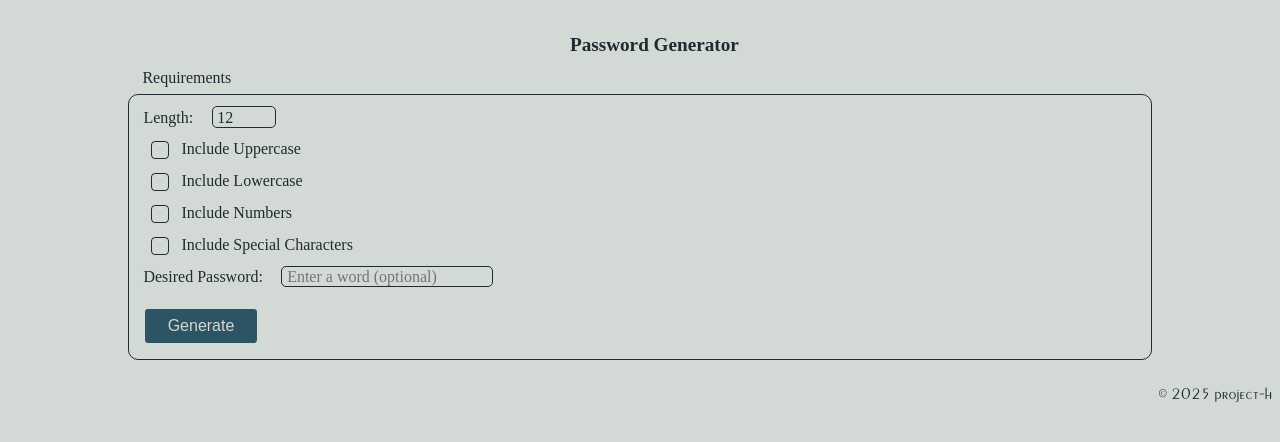
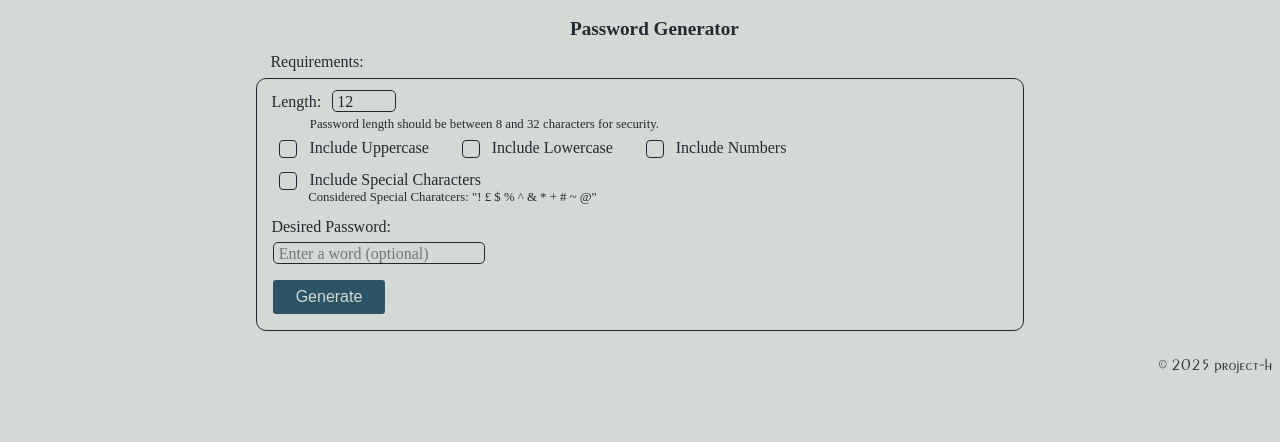
Before and after one commit to hidayatmansuri/project_h, a Django app: page /passgen/ in a window 1280 px wide. Shown: the part 52-494 px from the top of the page. Run offline with Django 5.2, Linux system fonts and the light colour scheme; some libraries are stand-ins or nearby versions; some web fonts are replaced.

Commit message:
sub heading, extra space for alignment

```diff
--- a/home/templates/home.html
+++ b/home/templates/home.html
@@ -26,17 +26,17 @@
                 </div>
             </a>
             <nav class="home-nav text-shadow">
-                <div class="ph-label">
+                <div class="home-nav-label">
                     <a id="desktop-nav" class="ph-hover" href="{% url 'cv' %}">Project</a>
                     <a href="{% url 'cv' %}"><i id="mobile-nav" class="fa-regular fa-file-code ph-hover"></i></a>
                 </div>
                 <div id="desktop-nav">|</div>
-                <div class="ph-label">
+                <div class="home-nav-label">
                     <a id="desktop-nav" class="ph-hover" href="{% url 'cv' %}">CV</a>
                     <a href="{% url 'cv' %}"><i id="mobile-nav" class="ph-hover fa-regular fa-file-lines"></i></a>
                 </div>
                 <div id="desktop-nav">|</div>
-                <div class="ph-label">
+                <div class="home-nav-label">
                     <a id="desktop-nav" class="ph-hover" href="{% url 'passgen' %}">Password</a>
                     <a href="{% url 'passgen' %}"><i id="mobile-nav" class="ph-hover fa-regular fa-file-lines"></i></a>
                 </div>
--- a/passgen/templates/passgen.html
+++ b/passgen/templates/passgen.html
@@ -5,40 +5,44 @@
 {% endblock %}
 
 {% block content %}
-    <div class="home-body">
+    <div class="cv-body">
         <div class="ph-heading">Password Generator</div>
-        <div class="ph-label">Requirements</div>
+        <div class="ph-label">Requirements:</div>
         <div class="ph-border ph-card">
             <form method="post" class="ph-form">
                 {% csrf_token %}
 
                 <label class="ph-label">Length: </label>
                 <input class="ph-field" type="number" name="length" min="6" max="32" value="12"><br>
-
+                <div class="ph-space">
+                    <div class="ph-subs">Password length should be between 8 and 32 characters for security.</div>
+                </div>
                 {% if error_message %}
                     <div class="ph-warning"><i class="fa-solid fa-circle-exclamation"></i> {{ error_message }}</div><br>
                 {% endif %}
 
                 <label class="ph-label">
                     <input class="ph-checkbox" type="checkbox" name="upper"> Include Uppercase
-                </label><br>
+                </label>
 
                 <label class="ph-label">
                     <input class="ph-checkbox" type="checkbox" name="lower"> Include Lowercase
-                </label><br>
+                </label>
 
                 <label class="ph-label">
                     <input class="ph-checkbox" type="checkbox" name="numbs"> Include Numbers
-                </label><br>
+                </label>
 
                 <label class="ph-label">
                     <input class="ph-checkbox" type="checkbox" name="symbols"> Include Special Characters
+                    <div class="ph-subs">Considered Special Charatcers: "! £ $ % ^ & * + # ~ @"</div>
                 </label><br>
 
                 <label class="ph-label">Desired Password:</label>
-                <input class="ph-field" type="text" name="desired" min="6" max="32" placeholder="Enter a word (optional)" value="{{ desired }}">
-                <br>
-
+                <div class="ph-space">
+                    <input class="ph-field" type="text" name="desired" min="6" max="32" placeholder="Enter a word (optional)" value="{{ desired }}">
+                </div>
+                {% comment %} <br> {% endcomment %}
                 <button class="ph-button" type="submit">Generate</button>
             </form>
         </div>
--- a/passgen/views.py
+++ b/passgen/views.py
@@ -21,6 +21,7 @@ def passgen(request):
 
         desire_password = request.POST.get("desired", "")
 
+        special_chars = "!£$%^&*+#~@"
         # Collect password characters based on check boxes
         characters = ""
         if includeUpper:
@@ -30,12 +31,16 @@ def passgen(request):
         if includeNumbers:
             characters += string.digits
         if includeSymbols:
-            characters += string.punctuation
+            characters += special_chars
+
+        uppercase_chars = string.ascii_uppercase if includeUpper else ""
 
         # Makingsure that at-least once checkbox is checked
         if not characters:
             error_message = "Please select at least one of the following password type."
         else:
+            apply_uppercase_limit = includeUpper and includeLower
+            max_uppercase = 2 if length <= 10 else 5
             # If password provided transform
             if desire_password:
                 subs = {
@@ -64,9 +69,19 @@ def passgen(request):
                             password += char
 
                 while len(password) < length:
-                    password += random.choice(characters)
+                    password += random.choice(characters + uppercase_chars)
             else:
                 password = ''.join(random.choice(characters) for _ in range(length))
+
+            if apply_uppercase_limit:
+                uppercase_indices = [i for i, c in enumerate(password) if c.isupper()]
+                if len(uppercase_indices) > max_uppercase:
+                    random.shuffle(uppercase_indices)
+                    keep = set(uppercase_indices[:max_uppercase])
+                    password = ''.join(
+                        c.lower() if (i not in keep and c.isupper()) else c
+                        for i, c in enumerate(password)
+                    )
 
     return render(request, 'passgen.html',{
         'password':password,
--- a/static/css/home-style.css
+++ b/static/css/home-style.css
@@ -68,7 +68,7 @@ body {
     background-color: var(--bg-color);
     color: var(--text-color);
     font-family: Peignot;
-    margin: 5rem 0 0 0;
+    margin: 4rem 0 0 0;
     padding: 0;
 }
 
@@ -127,7 +128,7 @@ body {
     display: inline-block;
     padding: 0.4rem;
     color: var(--text-color);
-    margin: auto 0.5rem;
+    margin: auto auto auto 0.5rem;
 }
 
 .ph-warning {
@@ -239,6 +240,16 @@ a {
     color: var(--button-color);
 }
 
+.ph-space {
+    margin-left: 1rem
+}
+
+.ph-subs {
+    color: var(--text-shadow-color);
+    margin-left: 2.3rem;
+    font-size: 0.8rem;
+}
+
 /* Default: horizontal layout (desktop) */
 .ph-header {
     display: flex;
@@ -279,7 +297,7 @@ a {
 .cv-body {
     font-family: Gotu;
     font-size: 1rem;
-    width: 80vw;
+    width: 60vw;
     margin: auto;
     flex: 1;
 }
```
Also changed, not shown: other parts of static/css/home-style.css (+21 -13 lines).
